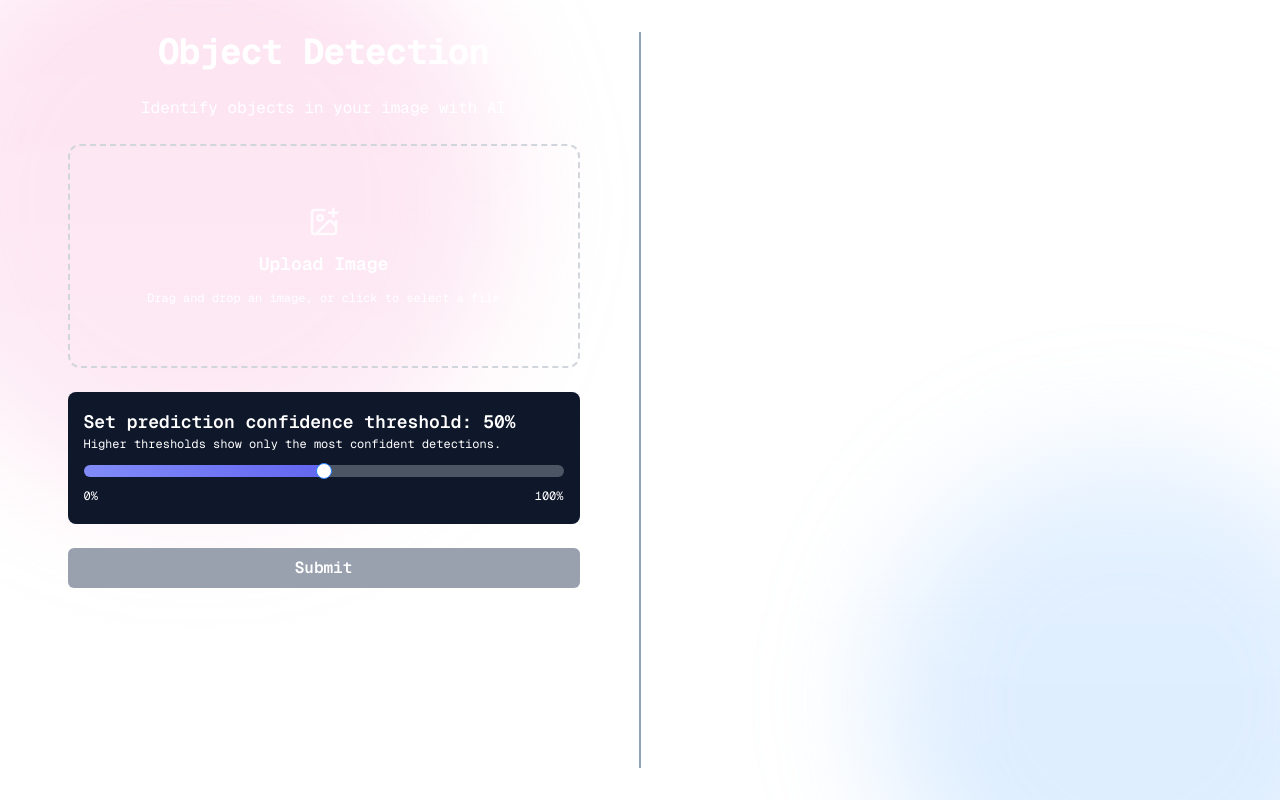
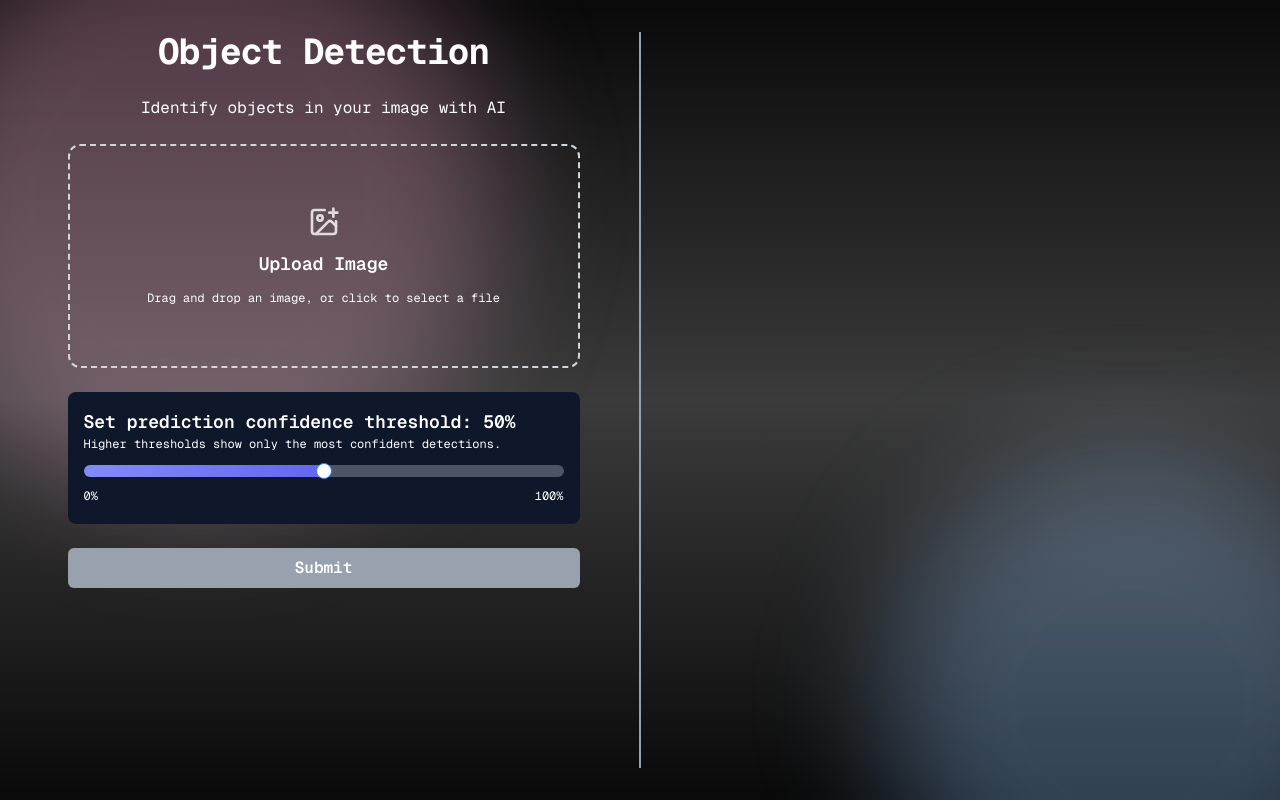
Before and after one commit to declanleeler/object-detector-nextjs, a Next.js app: page / in a window 1280 px wide. Built offline with nearby package versions, Linux system fonts and the light colour scheme.

Commit message:
Fix theming background issue

```diff
--- a/src/components/BackgroundBlob.tsx
+++ b/src/components/BackgroundBlob.tsx
@@ -1,6 +1,7 @@
 export default function BackgroundBlob() {
   return (
     <div className="fixed inset-0 -z-10 pointer-events-none select-none">
+      <div className="absolute inset-0 bg-[#0a0a0a]" />
       <div
         className="absolute top-[-100px] left-[-100px] w-[600px] h-[600px] rounded-full"
         style={{
```
